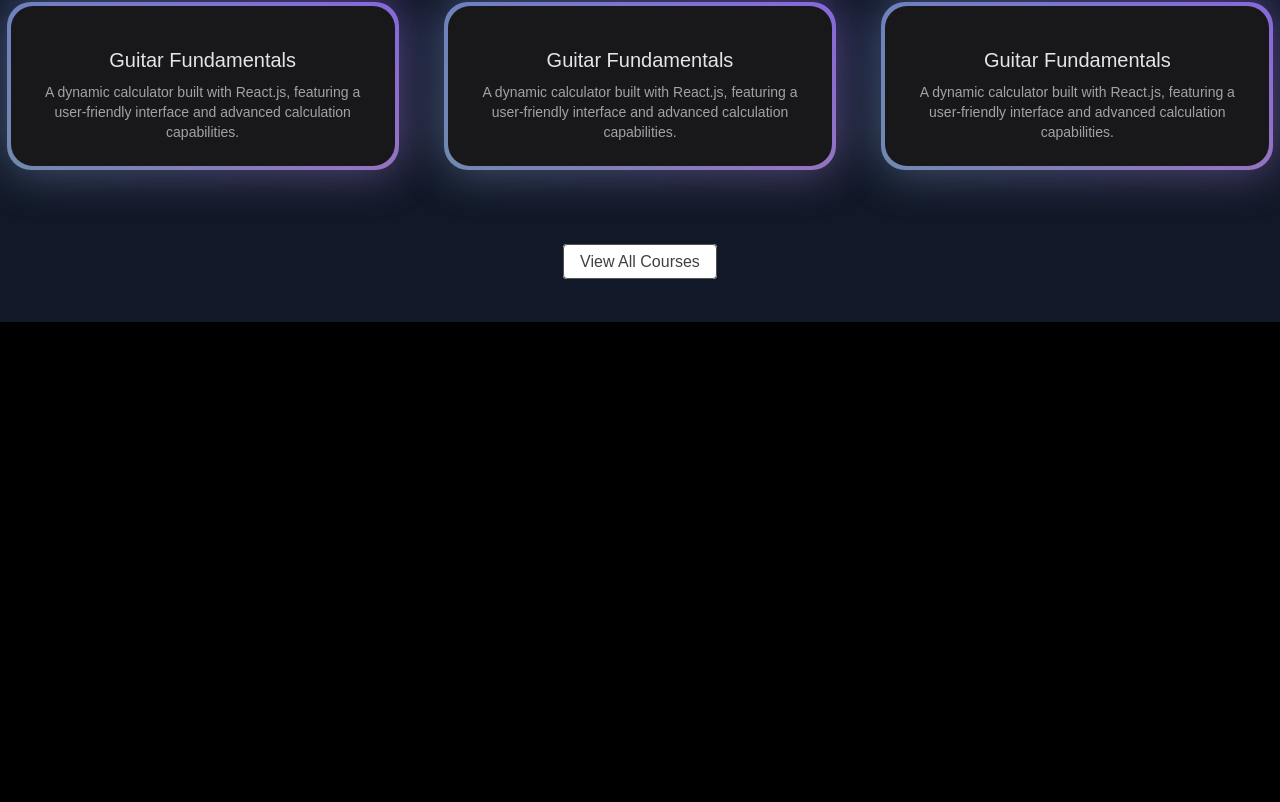
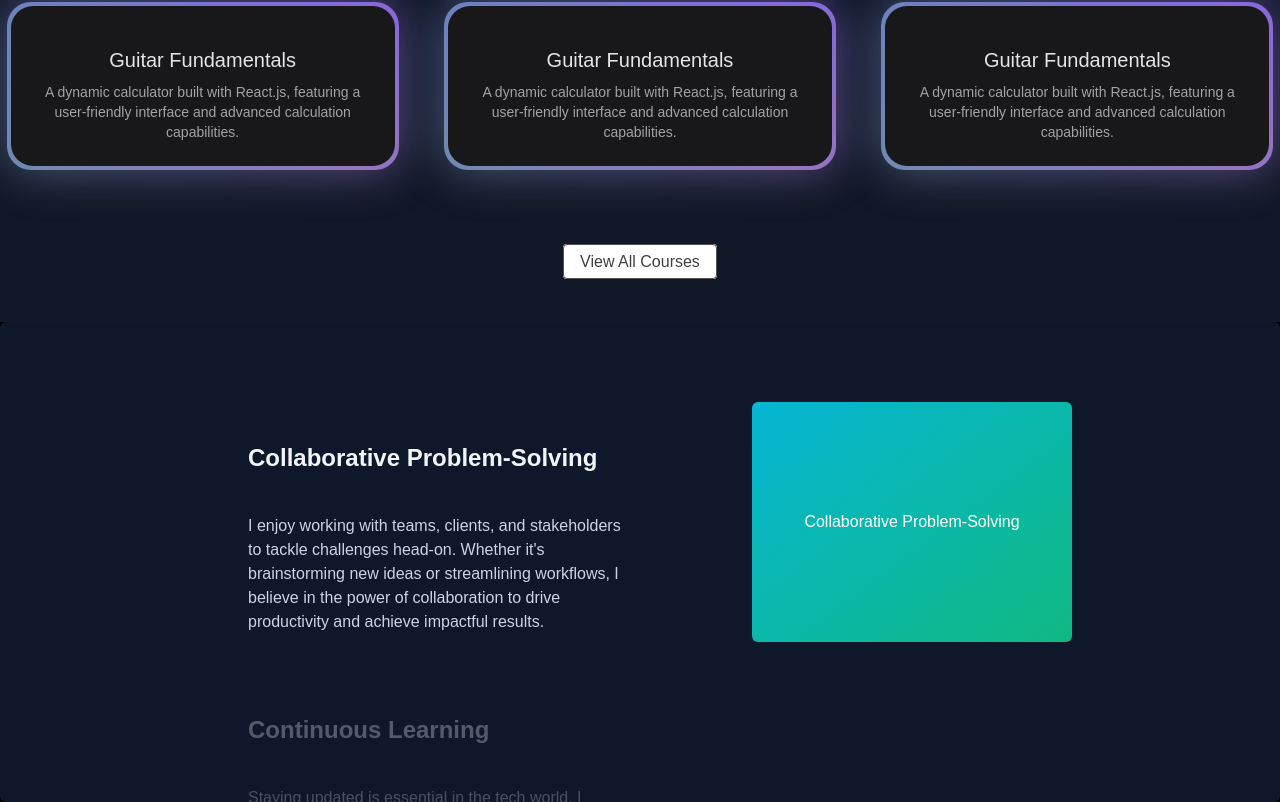
Before and after one commit to anjany06/nextjs_project, a Next.js app: page / in a window 1280 px wide. Shown: the part 1158-1960 px from the top of the page. Before the commit the page ends 1480 px from the top, so only its background shows below. Built offline with nearby package versions, Linux system fonts and the light colour scheme.

Commit message:
`Added WhyChooseUs component to Home page`

```diff
--- a/src/app/page.tsx
+++ b/src/app/page.tsx
@@ -1,5 +1,6 @@
 import HeroSection from "@/components/HeroSection";
 import Featured from "@/components/Featured";
+import WhyChooseUs from "@/components/WhyChooseUs";
 
 export default function Home() {
   return (
@@ -7,6 +8,7 @@
     <main className="min-h-screen bg-black/[0.96] antialiased bg-grid-white/[0.02]">
       <HeroSection />
       <Featured />
+      <WhyChooseUs />
     </main>
   );
 }
--- /dev/null
+++ b/src/components/WhyChooseUs.jsx
@@ -0,0 +1,63 @@
+"use client";
+import React from "react";
+import { StickyScroll } from "./ui/sticky-scroll-reveal";
+import Image from "next/image";
+const content = [
+  {
+    title: "Collaborative Problem-Solving",
+    description:
+      "I enjoy working with teams, clients, and stakeholders to tackle challenges head-on. Whether it's brainstorming new ideas or streamlining workflows, I believe in the power of collaboration to drive productivity and achieve impactful results.",
+    content: (
+      <div className="h-full w-full bg-[linear-gradient(to_bottom_right,var(--cyan-500),var(--emerald-500))] flex items-center justify-center text-white">
+        Collaborative Problem-Solving
+      </div>
+    ),
+  },
+  {
+    title: "Continuous Learning",
+    description:
+      "Staying updated is essential in the tech world. I continuously strive to learn new technologies and refine my skills. Real-time learning and adapting to changes have become a part of my daily routine, keeping me aligned with industry trends.",
+    content: (
+      <div className="h-full w-full flex items-center justify-center text-white">
+        {/* <Image
+          src="/mypic.jpg"
+          width={300}
+          height={300}
+          className="h-full w-full object-cover"
+          alt="Learning illustration"
+        /> */}
+        Continuous Learning
+      </div>
+    ),
+  },
+  {
+    title: "Project Ownership",
+    description:
+      "I value taking ownership of my projects. By focusing on version control and efficient workflows, I ensure that each task is completed with precision and professionalism. My goal is to deliver work that is not only functional but also impactful.",
+    content: (
+      <div className="h-full w-full bg-[linear-gradient(to_bottom_right,var(--orange-500),var(--yellow-500))] flex items-center justify-center text-white">
+        Project Ownership
+      </div>
+    ),
+  },
+  {
+    title: "Creative Problem-Solving",
+    description:
+      "I believe that challenges are opportunities in disguise. With a creative and analytical mindset, I strive to find innovative solutions to problems while maintaining a focus on delivering value through my work.",
+    content: (
+      <div className="h-full w-full bg-[linear-gradient(to_bottom_right,var(--cyan-500),var(--emerald-500))] flex items-center justify-center text-white">
+        Creative Problem-Solving
+      </div>
+    ),
+  },
+];
+
+const WhyChooseUs = () => {
+  return (
+    <div>
+      <StickyScroll content={content} />
+    </div>
+  );
+};
+
+export default WhyChooseUs;
--- /dev/null
+++ b/src/components/ui/sticky-scroll-reveal.tsx
@@ -0,0 +1,112 @@
+"use client";
+import React, { useEffect, useRef, useState } from "react";
+import { useMotionValueEvent, useScroll } from "framer-motion";
+import { motion } from "framer-motion";
+import { cn } from "@/lib/utils";
+
+export const StickyScroll = ({
+  content,
+  contentClassName,
+}: {
+  content: {
+    title: string;
+    description: string;
+    content?: React.ReactNode | any;
+  }[];
+  contentClassName?: string;
+}) => {
+  const [activeCard, setActiveCard] = React.useState(0);
+  const ref = useRef<any>(null);
+  const { scrollYProgress } = useScroll({
+    // uncomment line 22 and comment line 23 if you DONT want the overflow container and want to have it change on the entire page scroll
+    // target: ref
+    container: ref,
+    offset: ["start start", "end start"],
+  });
+  const cardLength = content.length;
+
+  useMotionValueEvent(scrollYProgress, "change", (latest) => {
+    const cardsBreakpoints = content.map((_, index) => index / cardLength);
+    const closestBreakpointIndex = cardsBreakpoints.reduce(
+      (acc, breakpoint, index) => {
+        const distance = Math.abs(latest - breakpoint);
+        if (distance < Math.abs(latest - cardsBreakpoints[acc])) {
+          return index;
+        }
+        return acc;
+      },
+      0
+    );
+    setActiveCard(closestBreakpointIndex);
+  });
+
+  const backgroundColors = [
+    "var(--slate-900)",
+    "var(--black)",
+    "var(--neutral-900)",
+  ];
+  const linearGradients = [
+    "linear-gradient(to bottom right, var(--cyan-500), var(--emerald-500))",
+    "linear-gradient(to bottom right, var(--pink-500), var(--indigo-500))",
+    "linear-gradient(to bottom right, var(--orange-500), var(--yellow-500))",
+  ];
+
+  const [backgroundGradient, setBackgroundGradient] = useState(
+    linearGradients[0]
+  );
+
+  useEffect(() => {
+    setBackgroundGradient(linearGradients[activeCard % linearGradients.length]);
+  }, [activeCard]);
+
+  return (
+    <motion.div
+      animate={{
+        backgroundColor: backgroundColors[activeCard % backgroundColors.length],
+      }}
+      className="h-[30rem] min-w-full overflow-y-auto flex gap-10 justify-center relative space-x-10 rounded-md p-10"
+      ref={ref}
+    >
+      <div className="div relative flex justify-start items-start px-10">
+        <div className="max-w-3xl">
+          {content.map((item, index) => (
+            <div key={item.title + index} className="my-20">
+              <motion.h2
+                initial={{
+                  opacity: 0,
+                }}
+                animate={{
+                  opacity: activeCard === index ? 1 : 0.3,
+                }}
+                className="text-2xl font-bold text-slate-100"
+              >
+                {item.title}
+              </motion.h2>
+              <motion.p
+                initial={{
+                  opacity: 0,
+                }}
+                animate={{
+                  opacity: activeCard === index ? 1 : 0.3,
+                }}
+                className="text-kg text-slate-300 max-w-sm mt-10"
+              >
+                {item.description}
+              </motion.p>
+            </div>
+          ))}
+          <div className="h-20" />
+        </div>
+      </div>
+      <div
+        style={{ background: backgroundGradient }}
+        className={cn(
+          "hidden lg:block h-60 w-80 rounded-md bg-white sticky top-10 overflow-hidden mx-10",
+          contentClassName
+        )}
+      >
+        {content[activeCard].content ?? null}
+      </div>
+    </motion.div>
+  );
+};
```
Also changed, not shown: src/mypic.jpg (added).
